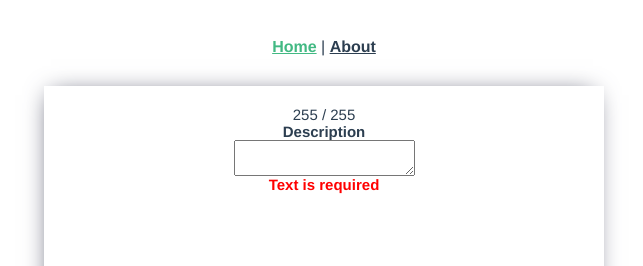
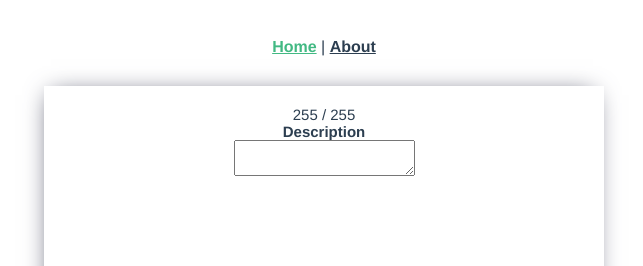
Before and after one commit to Datureli/clicktrains, a Vue app: page / in a window 1280 px wide. Shown: the top 266 px of the page, without its empty margins (316-959 px from the left). Built offline with nearby package versions, Linux system fonts and the light colour scheme.

Commit message:
fix validating before click on input by change description from string to array

```diff
--- a/src/composables/useForm.js
+++ b/src/composables/useForm.js
@@ -1,6 +1,6 @@
 /* eslint-disable */
 import { reactive, toRefs, computed, ref } from "vue";
-let description = ref("");
+let description = ref([]);
 export function useForm() {
   const state = reactive({
     errors: [],
```
